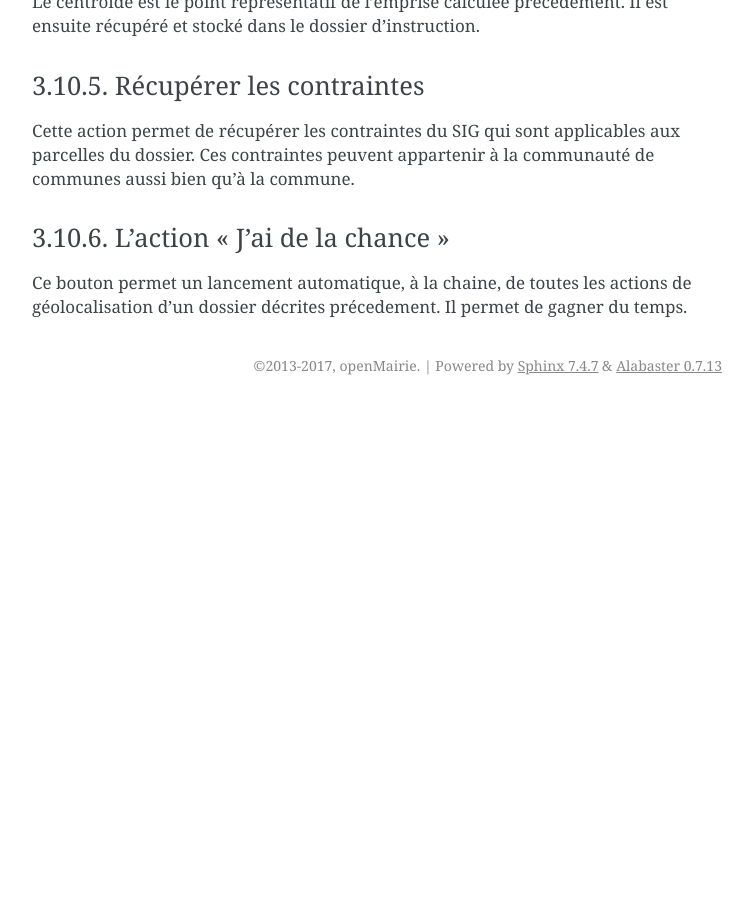
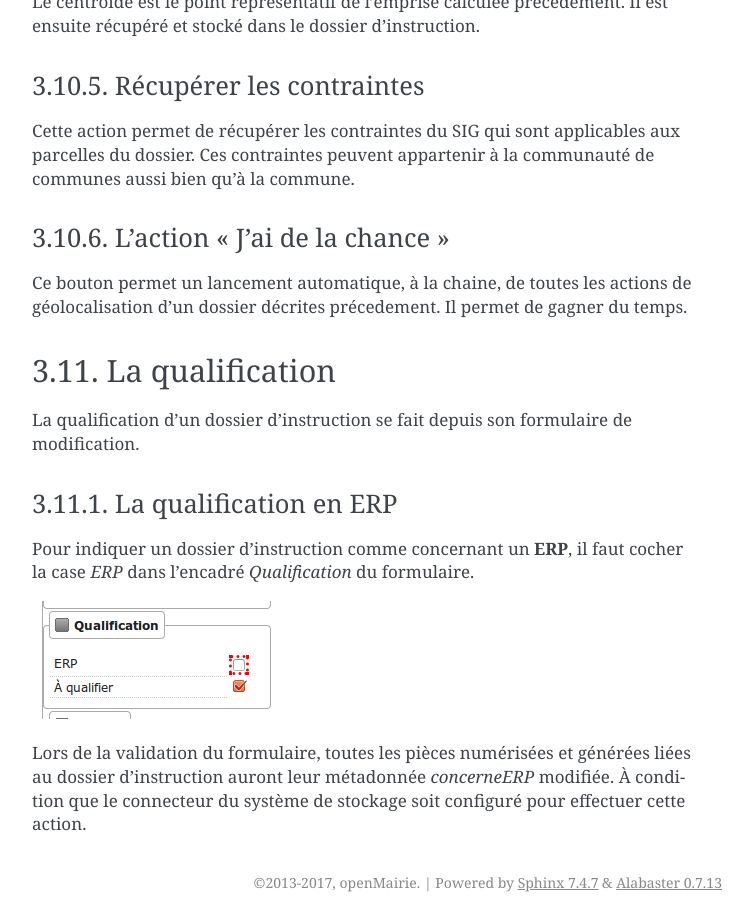
Before and after one commit to mpavaux/openads-documentation, a Sphinx documentation site: the page built from source/manuel_utilisateur/instruction.rst, in a window 1280 px wide and 900 px high, scrolled down 15667 px. Shown: the whole window, without its empty margins (388-1141 px from the left). Built offline with Sphinx 7.4.7, drawn with Linux system fonts in a browser that asks for light colours; before the commit the page ends 16072 px from its top, so only the background shows below that; some of the changed text lies outside the part shown.

Commit message:
* Ajout de la qualification ERP

```diff
--- a/source/manuel_utilisateur/instruction.rst
+++ b/source/manuel_utilisateur/instruction.rst
@@ -478,3 +478,20 @@
 
 Ce bouton permet un lancement automatique, à la chaine, de toutes les actions de
 géolocalisation d'un dossier décrites précedement. Il permet de gagner du temps.
+
+.. _instruction_qualification:
+
+================
+La qualification
+================
+
+La qualification d'un dossier d'instruction se fait depuis son formulaire de modification.
+
+La qualification en ERP
+=======================
+
+Pour indiquer un dossier d'instruction comme concernant un **ERP**, il faut cocher la case *ERP* dans l'encadré *Qualification* du formulaire.
+
+.. image:: instruction_qualification_erp.png
+
+Lors de la validation du formulaire, toutes les pièces numérisées et générées liées au dossier d'instruction auront leur métadonnée *concerneERP* modifiée. À condition que le connecteur du système de stockage soit configuré pour effectuer cette action.
```
Also changed, not shown: source/manuel_utilisateur/instruction_qualification_erp.png (added).
